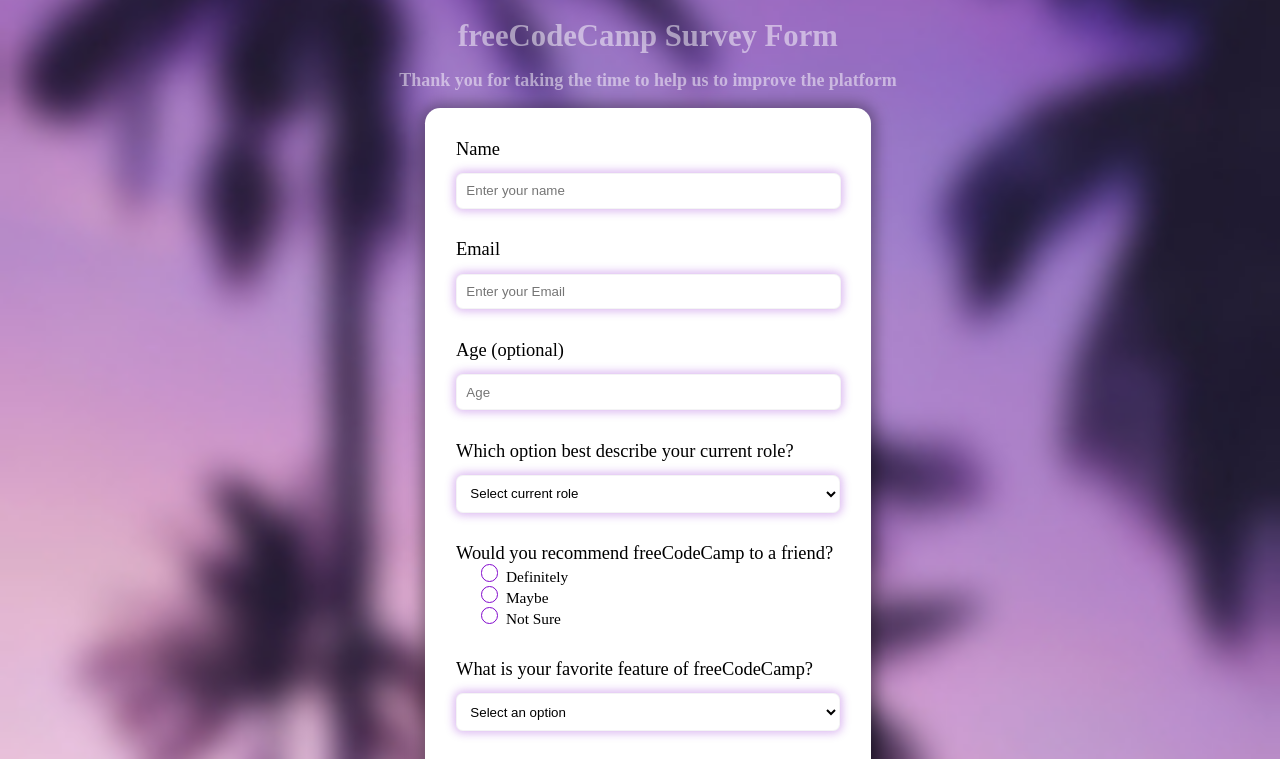
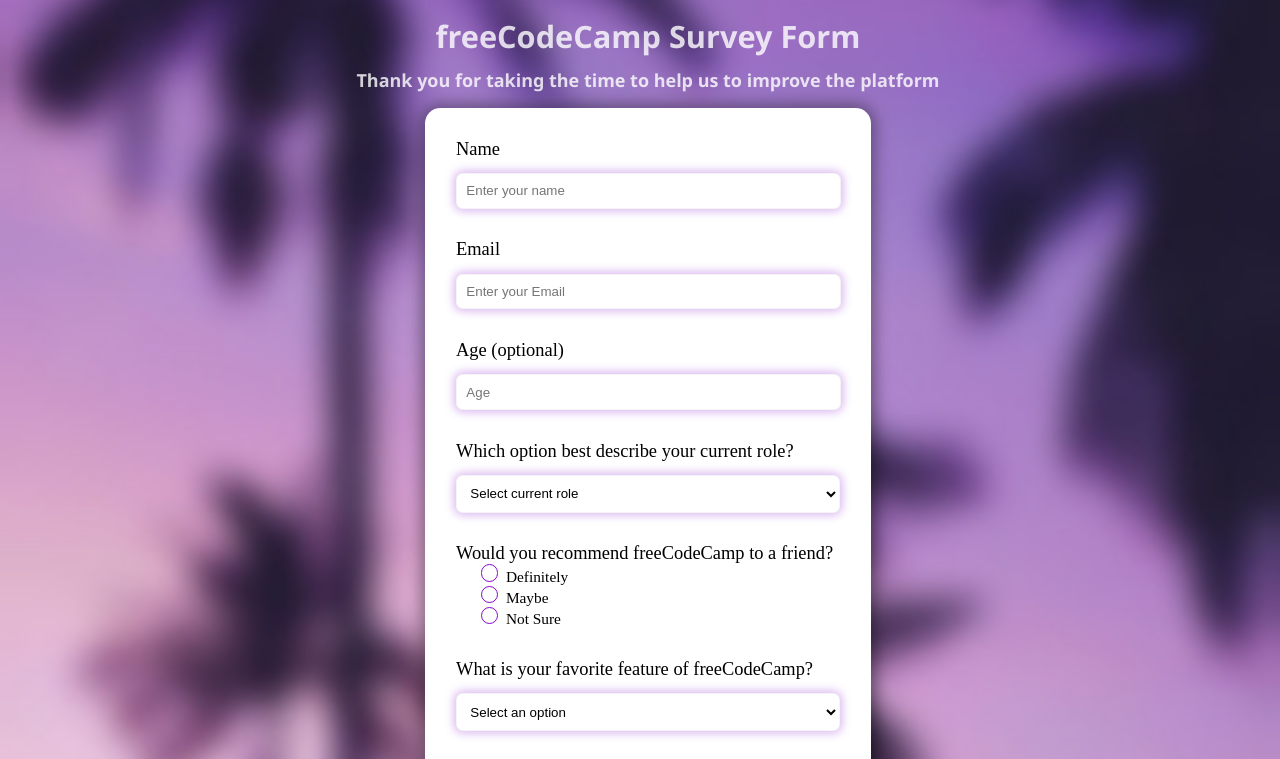
Before and after one commit to fateme96E/HW5-maktab76, a plain HTML site: page 7/index.html in a window 1280 px wide. Shown: the top 759 px of the page. Drawn offline with Linux system fonts and the light colour scheme.

Commit message:
fonts updated

```diff
--- a/7/style.css
+++ b/7/style.css
@@ -1,5 +1,6 @@
 html{
     font-size: 1.2vw;
+    font-family: 'Times New Roman', Times, serif;
 }
 body{
     background-image: url("./images/22.jpg");
@@ -9,9 +10,10 @@ body{
     background-size: cover;
 }
 .main-text{
-    color: rgba(255, 255, 255, 0.5);
+    color: rgba(255, 255, 255, 0.8);
     text-align: center;
     line-height: 1em;
+    font-family:'Segoe UI', Tahoma, Geneva, Verdana, sans-serif;
 }
 .form-container{
     background-color: rgb(255, 255, 255);
```
